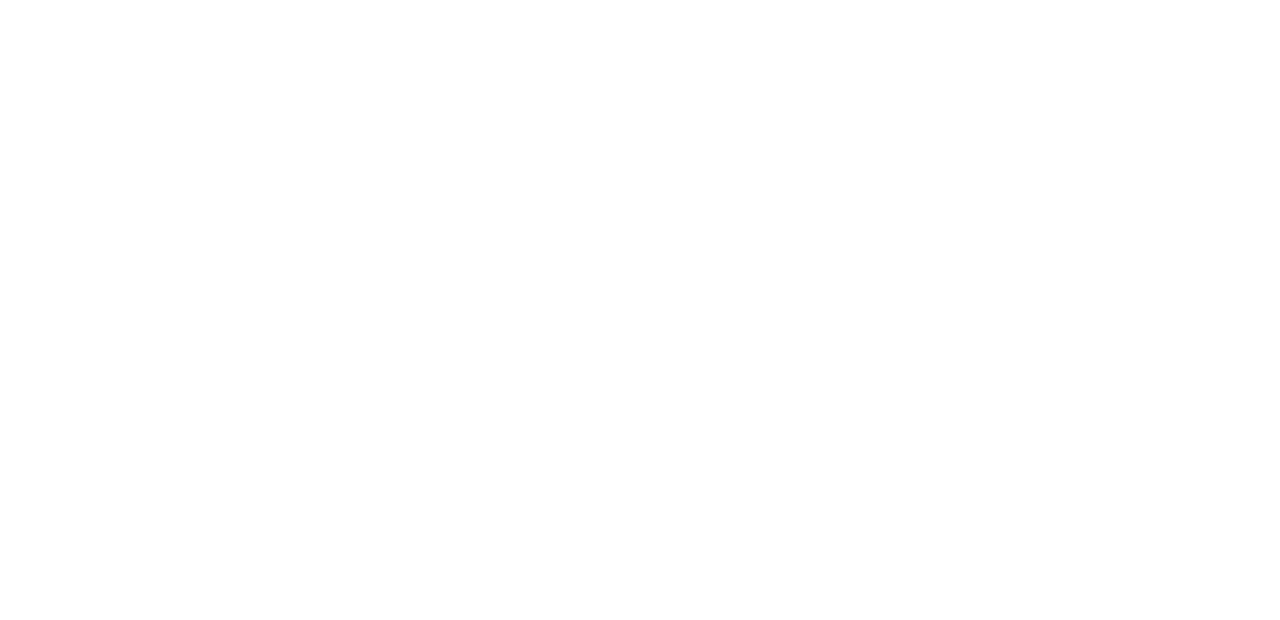
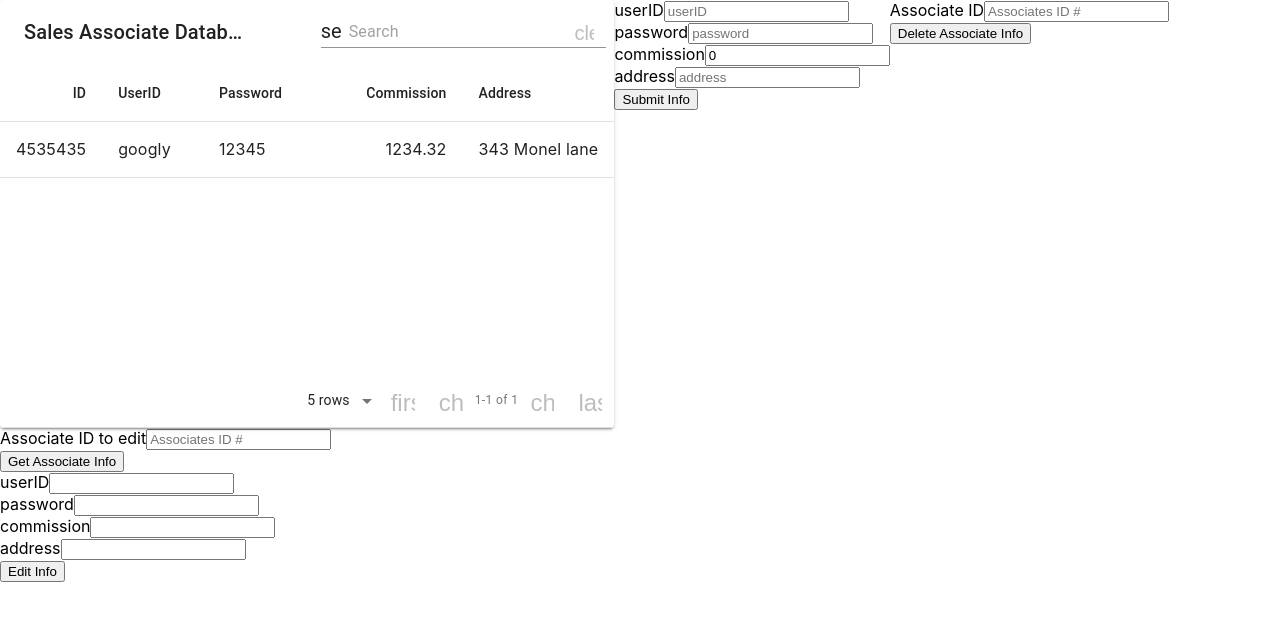
Before and after one commit to DustinBingham96/QuoteSystem, a React (Create React App) app in the folder quote_frontend/: page /AdminAssociate in a window 1280 px wide. Shown: the top 620 px of the page. Built offline with nearby package versions, Linux system fonts and the light colour scheme.

Commit message:
added admin landing page and button navigation also completed the AdminAssociate page with the table and all three forms that work and connected with php

```diff
--- a/quote_frontend/src/App.js
+++ b/quote_frontend/src/App.js
@@ -6,6 +6,8 @@
 import SalesAEditPage from "./pages/SalesAEditPage";
 import QuoteEditPage from "./pages/QuoteEditPage";
 import SalesLanding from "./pages/SalesLanding";
+import AdminPage from "./pages/AdminPage";
+import AdminAssociate from "./pages/AdminAssociate";
 
 
 
@@ -31,6 +33,8 @@
         <Route exact path="/sales" render={(props) => <SalesAEditPage {...props} component={SalesAEditPage}/>} />
         <Route exact path="/quotes" render={(props) => <QuoteEditPage {...props} component={QuoteEditPage}/>} />
         <Route exact path="/salesLand" render={(props) => <SalesLanding {...props} component={SalesLanding}/>} />
+        <Route exact path="/AdminPage" render={(props) => <AdminPage {...props} component={AdminPage}/>} />
+        <Route exact path="/AdminAssociate" render={(props) => <AdminAssociate {...props} component={AdminAssociate}/>} />
 
       </BrowserRouter>
 
--- /dev/null
+++ b/quote_frontend/src/components/EditAssocForm.js
@@ -0,0 +1,93 @@
+import React from "react";
+import axios from "axios";
+
+class EditAssocForm extends React.Component{
+    constructor(props){
+        super(props);
+        this.state = {ID : 0,
+                        user: '',
+                    };
+        this.handleChange = this.handleChange.bind(this);
+        this.handleSubmit = this.handleSubmit.bind(this);
+        this.handleEdit = this.handleEdit.bind(this);
+    }
+
+    handleChange(event) {
+        this.setState({
+            [event.target.name] : event.target.value
+        })
+      }
+
+      handleSubmit(event) {
+        const {id} = this.state;
+        const url = 'http://localhost/getAssociate.php';
+        const form = new FormData();
+        form.append('id', id);
+        axios.post(url,form).then(function(response){
+            console.log(response.data);
+            var x = response.data.toString();
+            x.split(" ");
+            sessionStorage.setItem("user", x[0]);
+            console.log(x[0]);
+            sessionStorage.setItem("pass", x[1]);
+            sessionStorage.setItem("comm", x[2]);
+            sessionStorage.setItem("addr", x[3]);
+
+        })
+        event.preventDefault();
+
+    }
+    handleEdit(event) {
+        const {userID, password, commission, address} = this.state;
+    const url = 'http://localhost/editassociate.php';
+    const form = new FormData();
+    form.append('id', userID);
+    form.append('pass', password);
+    form.append('comm', commission);
+    form.append('addr', address);
+    axios.post(url, form).then(function(response){
+        console.log(response)
+    })
+    event.preventDefault();
+    alert('Associate Info was submitted. UserID: ' + userID + ' password: ' + password + ' commission: ' + commission + ' address: ' + address);
+    }
+
+    render() {
+        return(
+            <div>
+            <form onSubmit={this.handleSubmit}>
+                <div>
+                    <label htmlFor='ID'>Associate ID to edit</label>
+                    <input name='id' placeholder='Associates ID #' value={this.state.id} onChange={this.handleChange} />
+                </div>
+                <div>
+                    <button>Get Associate Info</button>
+                </div>
+            </form>
+            <form onSubmit={this.handleEdit}>
+            <div>
+                <label htmlFor='userID'>userID</label>
+                <input name='userID' placeholder={sessionStorage.getItem("user")} value = {this.state.userID} onChange={this.handleChange}/>
+            </div>
+            <div>
+                <label htmlFor='password'>password</label>
+                <input name='password' placeholder={sessionStorage.getItem("pass")} value = {this.state.password} onChange={this.handleChange}/>
+            </div>
+            <div>
+                <label htmlFor='commission'>commission</label>
+                <input name='commission' placeholder={sessionStorage.getItem("comm")} value = {this.state.commission} onChange={this.handleChange}/>
+            </div>
+            <div>
+                <label htmlFor='address'>address</label>
+                <input name='address' placeholder={sessionStorage.getItem("addr")} value = {this.state.address} onChange={this.handleChange}/>
+            </div>
+            <div>
+                <button>Edit Info</button>
+            </div>
+
+          </form>
+          </div>
+        );
+    }
+}
+export default EditAssocForm;
--- /dev/null
+++ b/quote_frontend/src/pages/AdminAssociate.js
@@ -0,0 +1,32 @@
+import React from 'react';
+import Header from '../components/Header';
+import SalesAssocTable from '../components/SalesAssocTable';
+import Grid from '@material-ui/core/Grid'
+import NewAssocForm from '../components/NewAssocForm';
+import DeleteAssocForm from '../components/DeleteAssocForm';
+import EditAssocForm from '../components/EditAssocForm';
+
+
+function AdminAssociate() {
+    return (
+        <div>
+            <Header />
+                <Grid container row>
+                    <Grid item>
+                        <SalesAssocTable />
+                    </Grid>
+                    <Grid item>
+                        <NewAssocForm />
+                    </Grid>
+                    <Grid item>
+                        <DeleteAssocForm />
+                    </Grid>
+                    <Grid item>
+                        <EditAssocForm />
+                    </Grid>
+                </Grid>
+        </div>
+    );
+}
+
+export default AdminAssociate;
--- /dev/null
+++ b/quote_frontend/src/pages/AdminPage.js
@@ -0,0 +1,31 @@
+import React from 'react';
+import Header from '../components/Header';
+
+import Grid from '@material-ui/core/Grid'
+
+
+
+function handleSubmitAssoc()
+{
+    window.open("http://localhost:3000/AdminAssociate", "_self")
+}
+function handleSubmitQuote()
+{
+    window.open("http://localhost:3000/AdminQuote", "_self")
+}
+function AdminPage() {
+    return (
+        <div>
+            <Header />
+                <Grid container row>
+                    <Grid item>
+                        <h1>Welcome Admin!</h1>
+                        <button name="Associate" onClick={handleSubmitAssoc}>Go To Associate Page</button>
+                        <button name="Quote" onClick={handleSubmitQuote}>Go To Quote Page</button>
+                    </Grid>
+                </Grid>
+        </div>
+    );
+}
+
+export default AdminPage;
```
